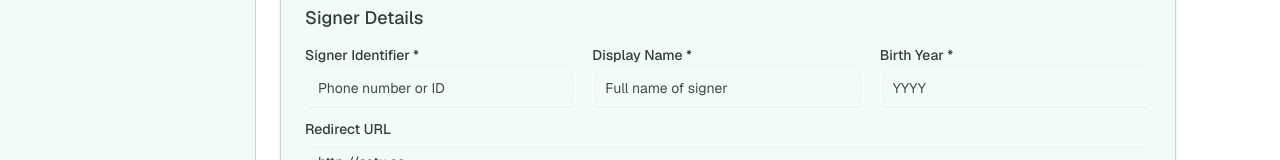
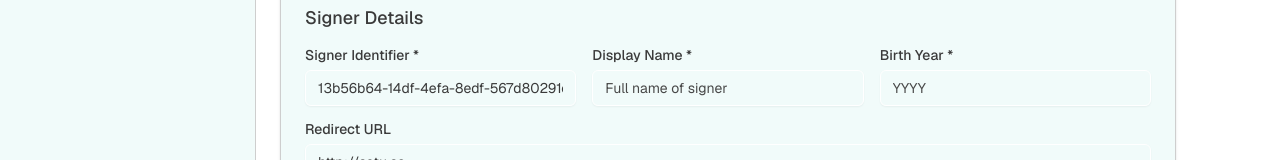
Before and after one commit to sahil-1729/MangoGiraffe_Assignment, a Next.js app: page /upload in a window 1280 px wide. Shown: the part 546-706 px from the top of the page. Built offline with nearby package versions, Linux system fonts and the light colour scheme.

Commit message:
add random string in signerIdentifier while upload document

```diff
--- a/app/upload/page.tsx
+++ b/app/upload/page.tsx
@@ -59,7 +59,7 @@ export default function UploadPage() {
 
   const [documentName, setDocumentName] = useState("")
   const [documentPassword, setDocumentPassword] = useState("")
-  const [signerIdentifier, setSignerIdentifier] = useState("")
+  const [signerIdentifier, setSignerIdentifier] = useState(`${crypto.randomUUID()}`)
   const [signerDisplayName, setSignerDisplayName] = useState("")
   const [signerBirthYear, setSignerBirthYear] = useState("")
   const [redirectUrl, setRedirectUrl] = useState("http://setu.co")
```
